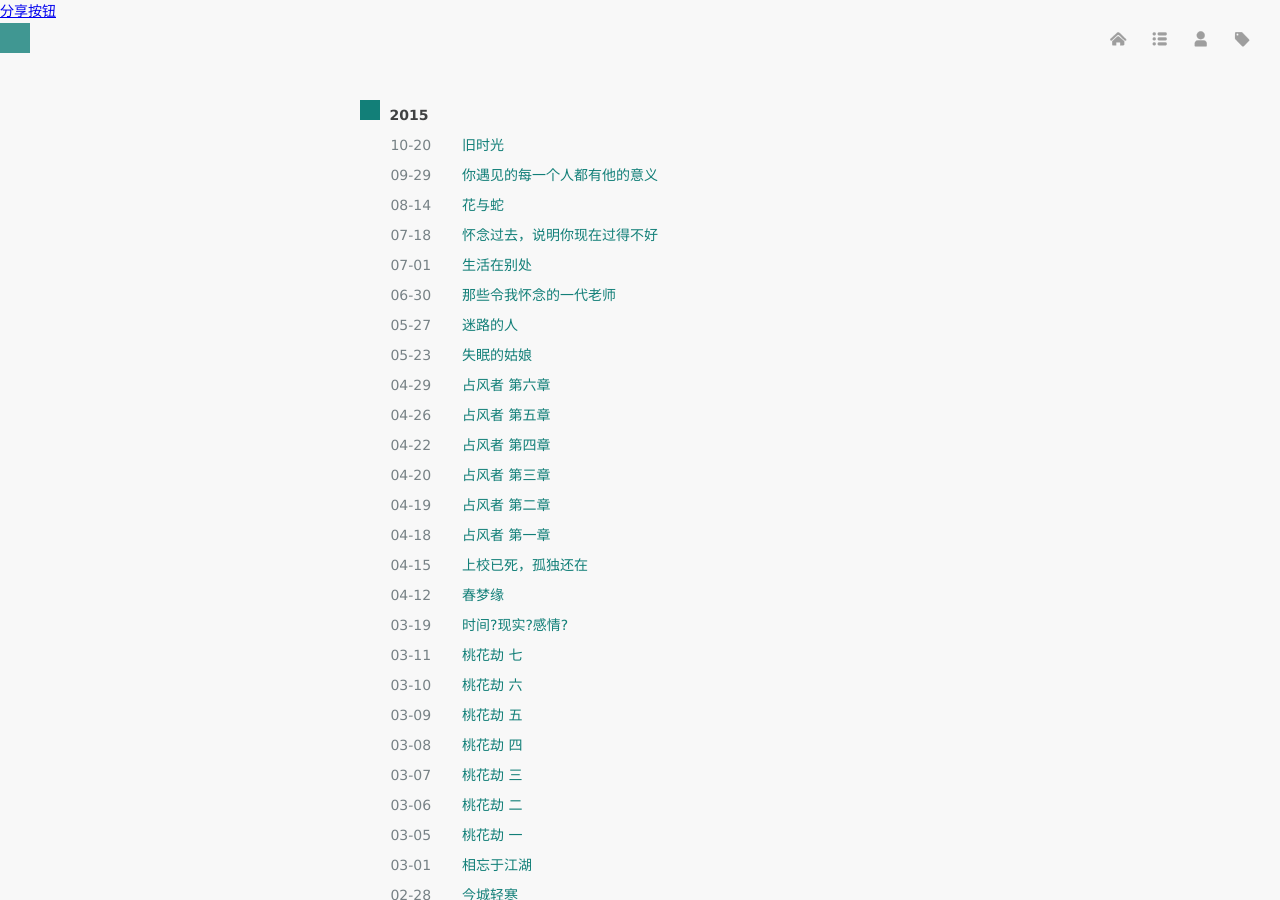
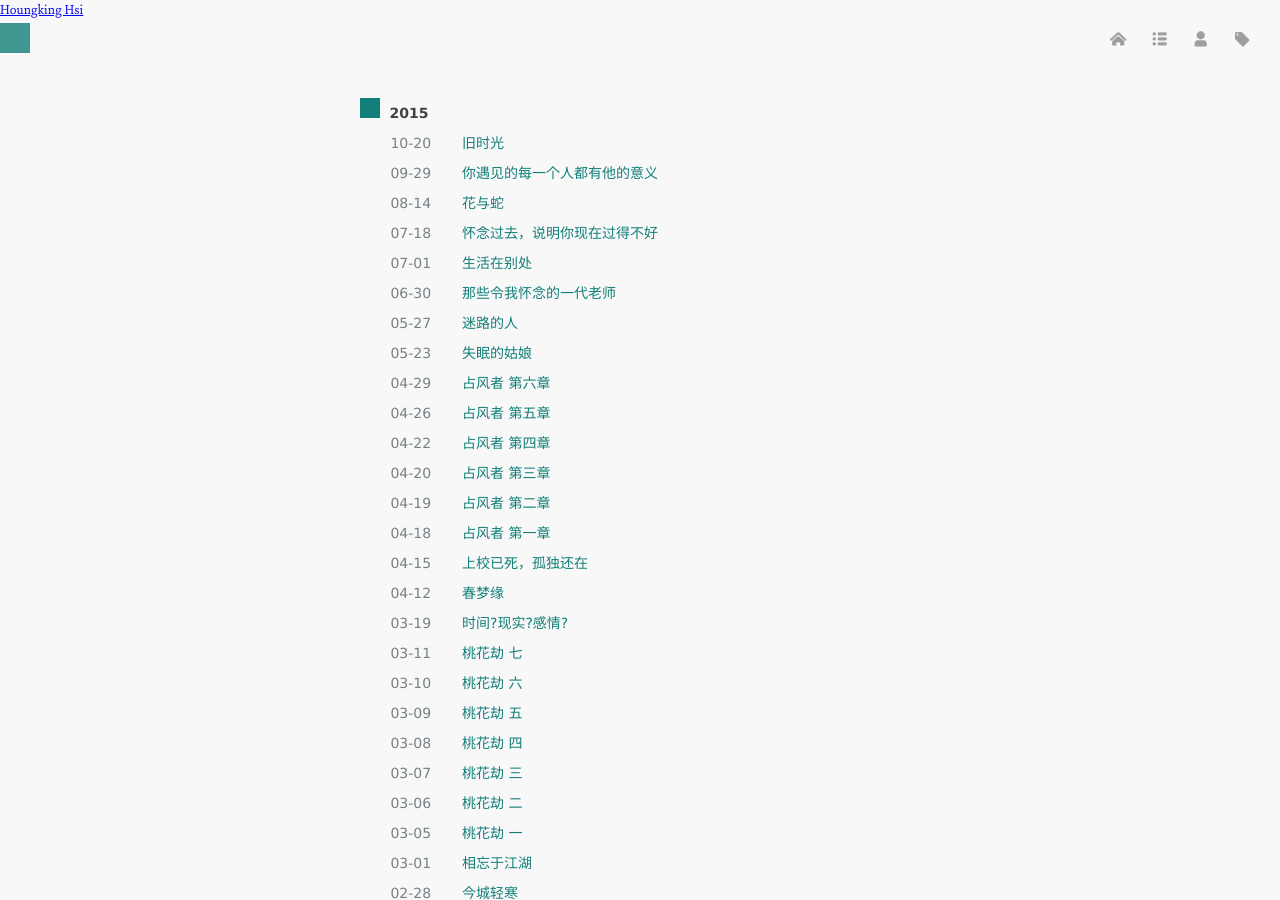
Before and after one commit to imisslovelove/cn, a Jekyll site: the page built from index.md, in a window 1280 px wide and 900 px high. Built offline with Jekyll 4.4.1, drawn with Linux system fonts in a browser that asks for light colours; Markdown is read by kramdown in place of the engine named in the settings.

Commit message:
Update default.html

```diff
--- a/_layouts/default.html
+++ b/_layouts/default.html
@@ -14,7 +14,7 @@
 
   </head>
   <body>
-<a class="bshareDiv" href="http://www.bshare.cn/share">分享按钮</a><script type="text/javascript" charset="utf-8" src="http://static.bshare.cn/b/buttonLite.js#uuid=194e0652-a80d-4f9e-9b75-7c7556299951&style=3&fs=3&textcolor=#127F78&bgcolor=#127F78&bp=facebook,twitter,gplus,weixin,qzone,sinaminiblog,qqim,youdaonote,mqzone,douban&text=分享&lang=en"></script>
+<a class="bshareDiv" href="http://www.bshare.cn/share">Houngking Hsi</a><script type="text/javascript" charset="utf-8" src="http://static.bshare.cn/b/buttonLite.js#uuid=194e0652-a80d-4f9e-9b75-7c7556299951&style=3&fs=3&textcolor=#127F78&bgcolor=#127F78&bp=facebook,twitter,gplus,weixin,qzone,sinaminiblog,qqim,youdaonote,mqzone,douban&text=分享&lang=en"></script>
     <!-- wrap start -->
     <div id="wrap">
 
```
